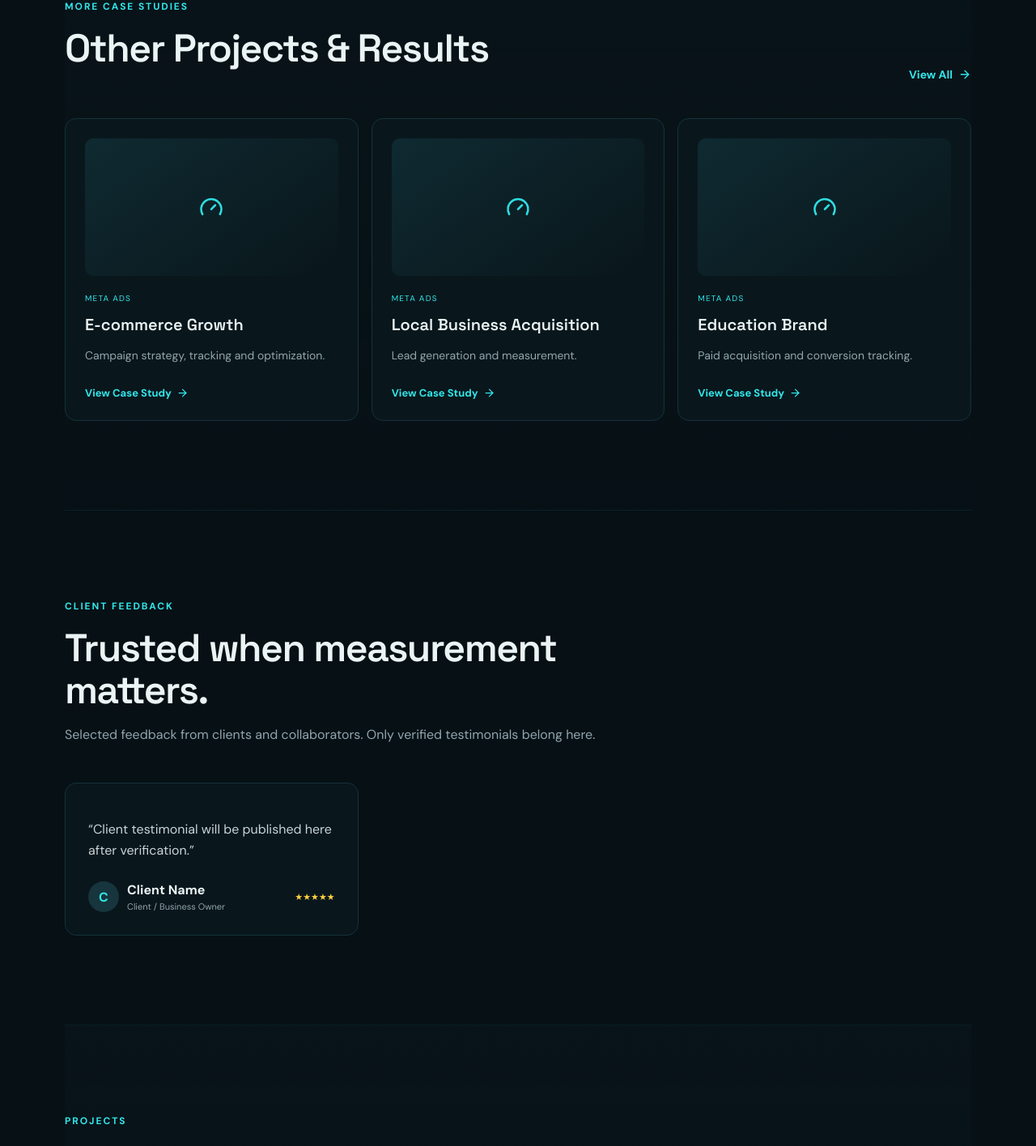
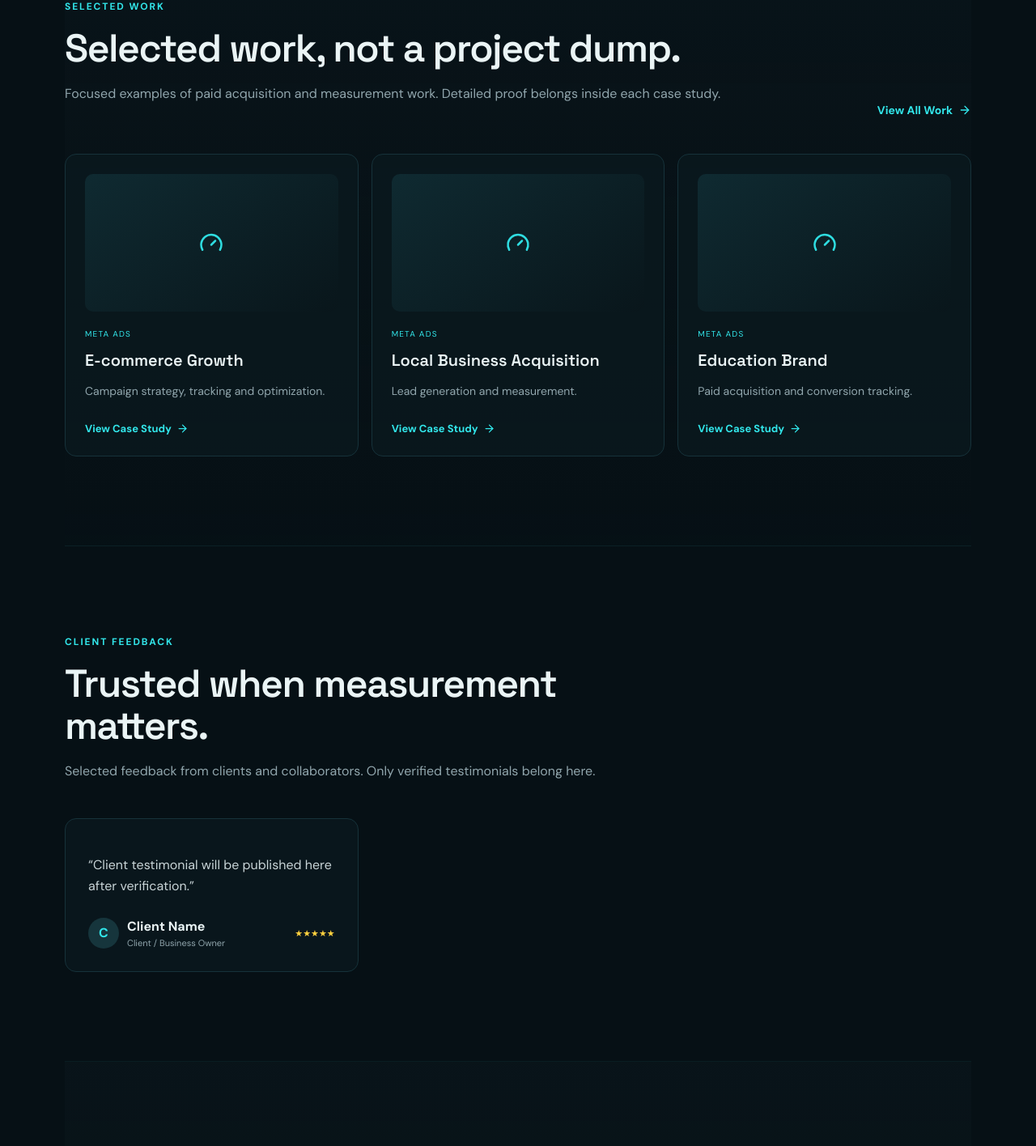
Before and after one commit to tomahmed420/my-protfolio-website-, a Next.js app: page / in a window 1280 px wide. Shown: the part 3840-5256 px from the top of the page at 81% size. Built offline with nearby package versions, Linux system fonts and the light colour scheme; no server answers.

Commit message:
refine: finish selected work and project positioning

```diff
--- a/app/page.tsx
+++ b/app/page.tsx
@@ -112,7 +112,7 @@ export default function Home() {
       </section>
 
       <section className="section-shell section section-muted">
-        <div className="section-heading inline-heading"><div><p className="eyebrow">MORE CASE STUDIES</p><h2>Other Projects & Results</h2></div><a className="text-link" href="#projects">View All <ArrowRight size={16}/></a></div>
+        <div className="section-heading inline-heading"><div><p className="eyebrow">SELECTED WORK</p><h2>Selected work, not a project dump.</h2><p>Focused examples of paid acquisition and measurement work. Detailed proof belongs inside each case study.</p></div><a className="text-link" href="#projects">View All Work <ArrowRight size={16}/></a></div>
         <div className="case-grid">{content.caseStudies.map((item) => <article className="case-card" key={item.title}><div className="image-placeholder"><Gauge size={30}/></div><p className="kicker">{item.category}</p><h3>{item.title}</h3><p>{item.description}</p><a href="#contact">View Case Study <ArrowRight size={15}/></a></article>)}</div>
       </section>
 
@@ -122,7 +122,7 @@ export default function Home() {
       </section>
 
       <section id="projects" className="section-shell section section-muted">
-        <div className="section-heading inline-heading"><div><p className="eyebrow">PROJECTS</p><h2>Other Work & Side Projects</h2><p>A curated mix of client work and Vibe Code experiments.</p></div>
+        <div className="section-heading inline-heading"><div><p className="eyebrow">PROJECTS</p><h2>Client work first. Experiments second.</h2><p>A curated portfolio—not a list of everything I have built.</p></div>
           <div className="segmented"><button className={projectMode==="Client Work"?"active":""} onClick={() => setProjectMode("Client Work")}>Client Work</button><button className={projectMode==="Vibe Code"?"active":""} onClick={() => setProjectMode("Vibe Code")}>Vibe Code</button></div>
         </div>
         <div className="project-grid">{projects.map((p) => <article className="project-card" key={p.title}><div className="image-placeholder"><Code2 size={30}/></div><div><p className="kicker">{p.category}</p><h3>{p.title}</h3><p>{p.description}</p><a href="#contact">View Project <ArrowRight size={15}/></a></div></article>)}</div>
```
